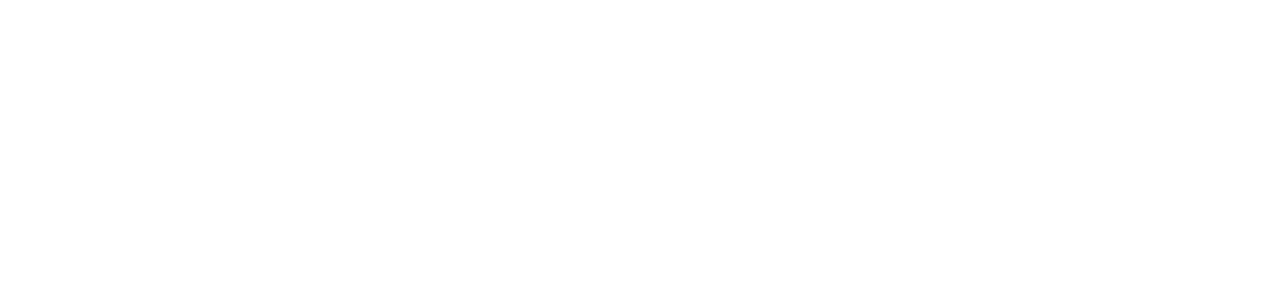
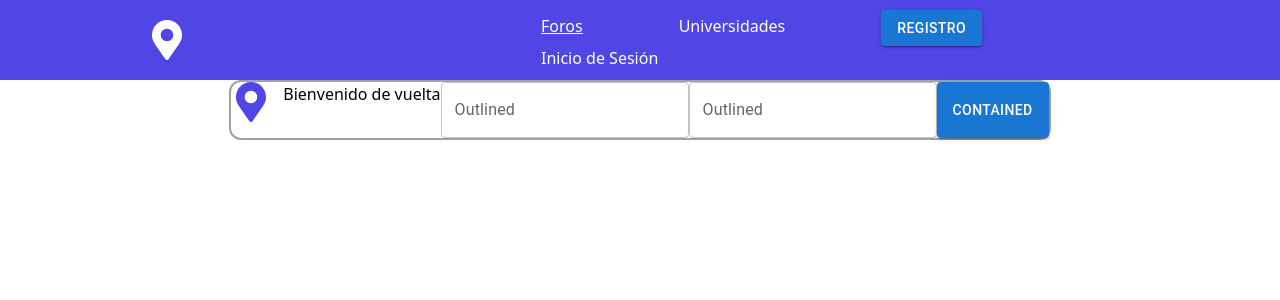
Before and after one commit to Thrashy190/hackathon-troyano-2022, a React (Create React App) app: page /login in a window 1280 px wide. Shown: the top 300 px of the page. Built offline with nearby package versions, Linux system fonts and the light colour scheme.

Commit message:
login build

```diff
--- /dev/null
+++ b/src/Components/Login/Login/LoginComponent.js
@@ -0,0 +1,22 @@
+import React, { useState, useEffect } from "react";
+import { FaMapMarkerAlt } from "react-icons/fa";
+import TextField from "@mui/material/TextField";
+import Button from "@mui/material/Button";
+
+const LoginComponent = () => {
+  return (
+    <div className="flex justify-center ">
+      <div className="border-2 border-gray-400 rounded-xl flex justify-center ">
+        <div className="text-indigo-600 mr-3  ">
+          <FaMapMarkerAlt size={40} />
+        </div>
+        <div>Bienvenido de vuelta</div>
+        <TextField id="outlined-basic" label="Outlined" variant="outlined" />
+        <TextField id="outlined-basic" label="Outlined" variant="outlined" />
+        <Button variant="contained">Contained</Button>
+      </div>
+    </div>
+  );
+};
+
+export default LoginComponent;
--- /dev/null
+++ b/src/Components/Login/Register/RegisterComponent.js
@@ -0,0 +1,11 @@
+import React, { useState, useEffect } from "react";
+
+const RegisterComponent = () => {
+  return (
+    <div>
+      <div> Registro</div>
+    </div>
+  );
+};
+
+export default RegisterComponent;
--- a/src/Components/Shared/nav.js
+++ b/src/Components/Shared/nav.js
@@ -1,29 +1,50 @@
 import React from "react";
-import { Link } from 'react-router-dom';
-import Button from '@mui/material/Button';
-import { FaMapMarkerAlt } from 'react-icons/fa';
+import { Link } from "react-router-dom";
+import Button from "@mui/material/Button";
+import { FaMapMarkerAlt } from "react-icons/fa";
 
 function Li(props) {
-    const underline = props.on ? 'underline' : '';
-    const content = props.button ? <Button variant="contained">{props.label}</Button> : props.label;
+  const underline = props.on ? "underline" : "";
+  const content = props.button ? (
+    <Button variant="contained">{props.label}</Button>
+  ) : (
+    props.label
+  );
   return (
-        <li className={`text-white list-none inline-block mx-12 text ${underline}`}><Link to={props.to}>{content}</Link></li>
-    )
+    <li className={`text-white list-none inline-block mx-12 text ${underline}`}>
+      <Link to={props.to}>{content}</Link>
+    </li>
+  );
 }
 
-function Nav(props) {
+function Nav() {
+  const lis = [
+    { title: "Foros", on: true, button: false, to: "/foros" },
+    { title: "Universidades", on: false, button: false, to: "/universidades" },
+    { title: "Registro", on: false, button: true, to: "/signin" },
+    { title: "Inicio de Sesión", on: false, button: false, to: "/login" },
+  ];
+
+  const lisActiveUser = [
+    { title: "Foros", on: true, button: false, to: "/foros" },
+    { title: "Universidades", on: false, button: false, to: "/universidades" },
+    { title: "Perfil", on: false, button: true, to: "/" },
+  ];
+
   return (
     <nav className="w-full h-20 bg-indigo-600 flex justify-around items-center">
       <div className="text-white mr-3">
         <FaMapMarkerAlt size={40} />
       </div>
       <ul className="w-1/2">
-                {props.lis.map(li => {
-                    return <Li label={li.title} on={li.on} button={li.button} to={li.to} />
+        {lis.map((li) => {
+          return (
+            <Li label={li.title} on={li.on} button={li.button} to={li.to} />
+          );
         })}
       </ul>
     </nav>
-    )
+  );
 }
 
 export default Nav;
--- a/src/Pages/Login/Login.js
+++ b/src/Pages/Login/Login.js
@@ -1,10 +1,17 @@
-import React from "react";
+import React, { useState } from "react";
+
 import "./LoginStyle.css";
+import Nav from "../../Components/Shared/nav";
+import LoginComponent from "../../Components/Login/Login/LoginComponent";
+//import RegisterComponent from "../../Components/Login/Login/RegisterComponent";
 
 const Login = () => {
+  const [view, setView] = useState("login");
+
   return (
     <div>
-      <div></div>
+      <Nav />
+      {view === "login" ? <LoginComponent /> : <div></div>}
     </div>
   );
 };
--- a/src/index.js
+++ b/src/index.js
@@ -3,15 +3,16 @@
 import { BrowserRouter, Routes, Route } from "react-router-dom";
 import "./index.css";
 import Login from "./Pages/Login/Login";
+import Nav from "./Components/Shared/nav";
 
 ReactDOM.render(
   <BrowserRouter>
     <Routes>
-      <Route path="/" element={Login} />
+      <Route path="/" />
       {/* Incluimos un elemento para renderizar con esa ruta */}
       <Route path="inicio" />
       <Route path="listas" />
-      <Route path="login" />
+      <Route path="login" element={<Login />} />
       <Route path="roadmap" />
       <Route path="perfil" />
       <Route path="*" />
```
Also changed, not shown: src/Assets/shared/hat-logo.svg (added), src/Components/Login/index.js (deleted). Lines whose indentation alone changed are shown as unchanged.
